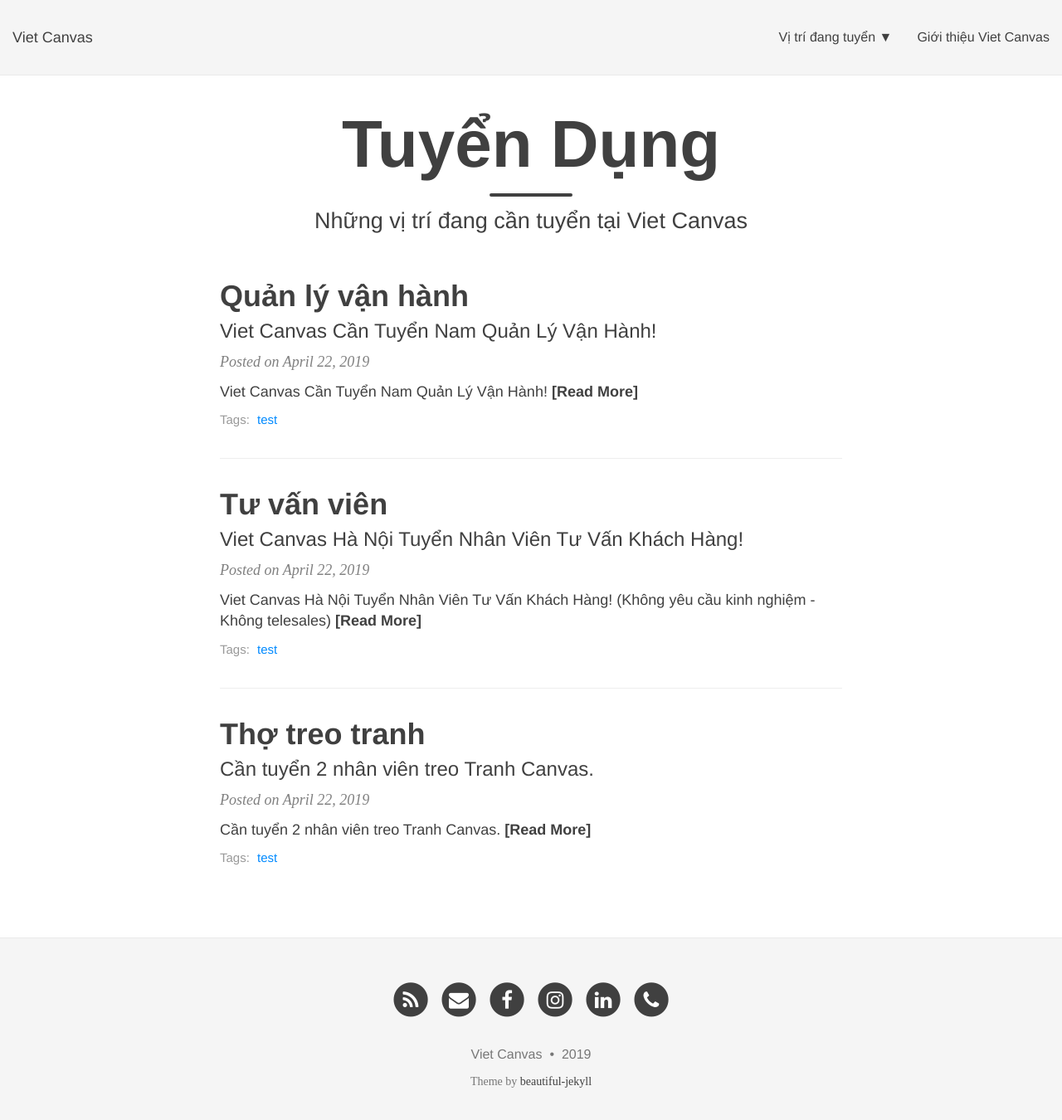
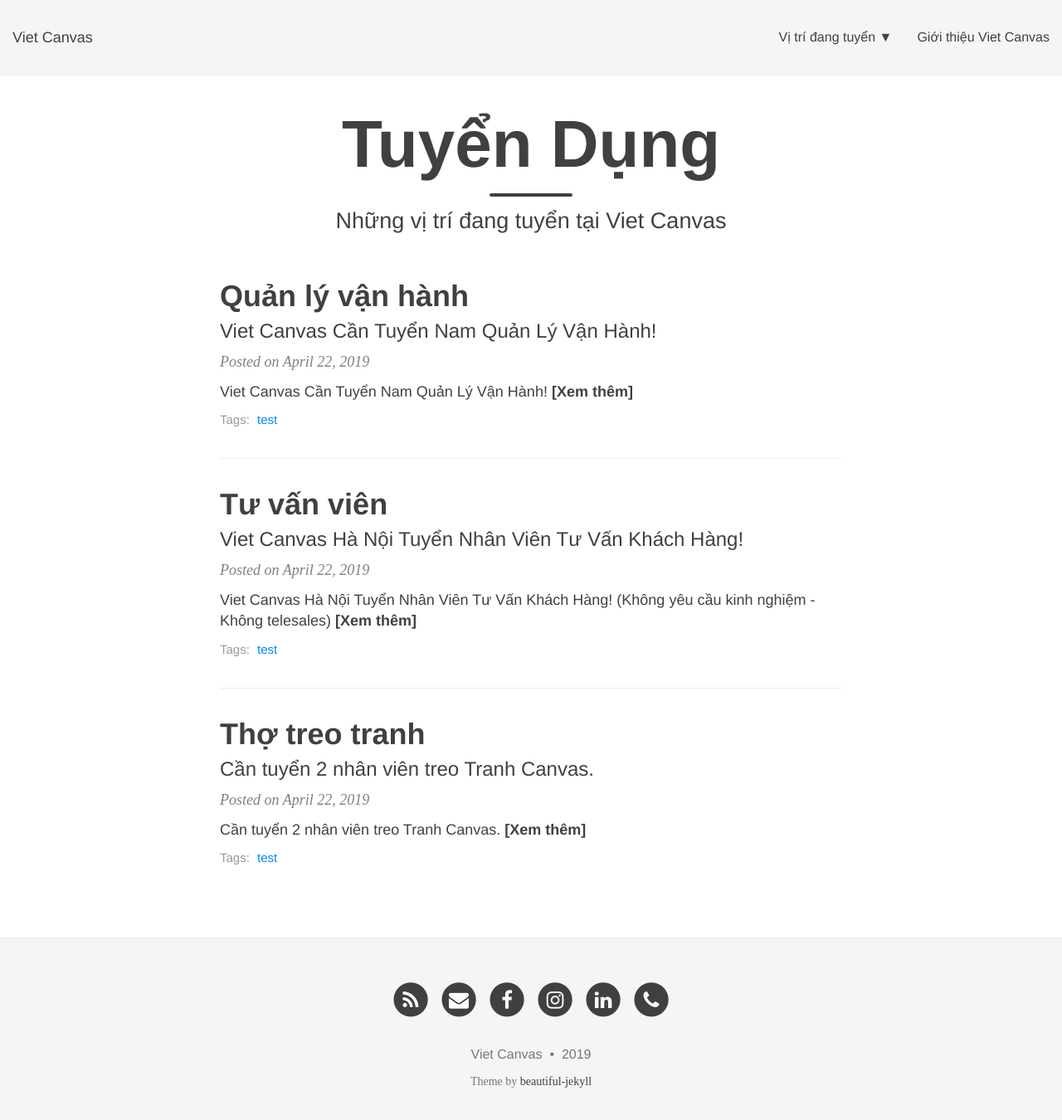
Before and after one commit to Tungtono/vc-jobs, a Jekyll site: the page built from index.html, in a window 1280 px wide and 1364 px high. Shown: the top 1350 px of the window at 83% size. Built offline with Jekyll 4.4.1, drawn with Linux system fonts in a browser that asks for light colours; nearby versions of some CDN libraries; some web fonts are replaced; the list of posts is cut into pages by our own code.

Commit message:
no message

```diff
--- a/index.html
+++ b/index.html
@@ -1,7 +1,7 @@
 ---
 layout: page
 title: Tuyển Dụng
-subtitle: Những vị trí đang cần tuyển tại Viet Canvas
+subtitle: Những vị trí đang tuyển tại Viet Canvas
 use-site-title: true
 ---
 
@@ -34,7 +34,7 @@ use-site-title: true
         {{ post.excerpt | strip_html | xml_escape | truncatewords: site.excerpt_length }}
         {% assign excerpt_word_count = post.excerpt | number_of_words %}
         {% if post.content != post.excerpt or excerpt_word_count > site.excerpt_length %}
-          <a href="{{ post.url | prepend: site.baseurl }}" class="post-read-more">[Read&nbsp;More]</a>
+          <a href="{{ post.url | prepend: site.baseurl }}" class="post-read-more">[Xem&nbsp;thêm]</a>
         {% endif %}
       </div>
     </div>
```
